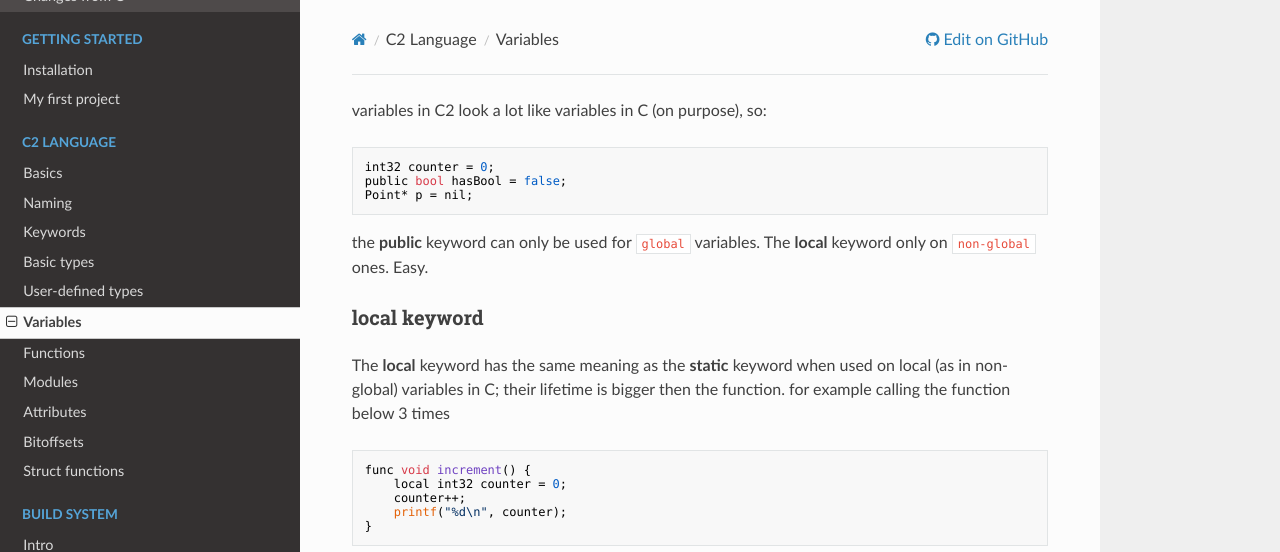
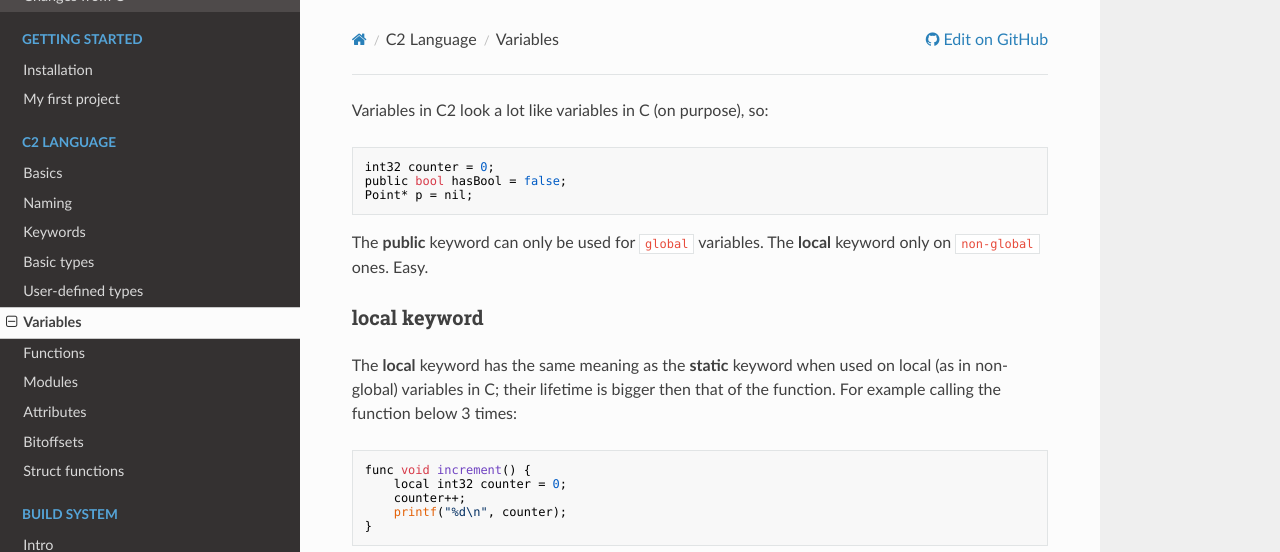
Before and after one commit to c2lang/documentation, an MkDocs documentation site: the page built from documentation/docs/language/variables.md, in a window 1280 px wide and 900 px high. Shown: the top 552 px of the window. Built offline with MkDocs 1.6.1, drawn with Linux system fonts in a browser that asks for light colours; nearby versions of some CDN libraries; old or Windows-style settings are respelled for this version of MkDocs; some of the changed text lies outside the part shown.

Commit message:
variable.md: fix sentence casing, rephrase

````diff
--- a/documentation/docs/language/variables.md
+++ b/documentation/docs/language/variables.md
@@ -1,5 +1,5 @@
 
-variables in C2 look a lot like variables in C (on purpose), so:
+Variables in C2 look a lot like variables in C (on purpose), so:
 
 ```c
 int32 counter = 0;
@@ -7,15 +7,15 @@ public bool hasBool = false;
 Point* p = nil;
 ```
 
-the __public__ keyword can only be used for `global` variables. The __local__ keyword
+The __public__ keyword can only be used for `global` variables. The __local__ keyword
 only on `non-global` ones. Easy.
 
 ### local keyword
 
 The __local__ keyword has the same meaning as the __static__ keyword when used on local
-(as in non-global)
-variables in C; their lifetime is bigger then the function. for example calling the function below
-3 times
+(as in non-global) variables in C; their lifetime is bigger then that of the function.
+For example calling the function below 3 times:
+
 ```c
 func void increment() {
     local int32 counter = 0;
````
Also changed, not shown: other parts of documentation/docs/language/variables.md (+1 -1 lines).
